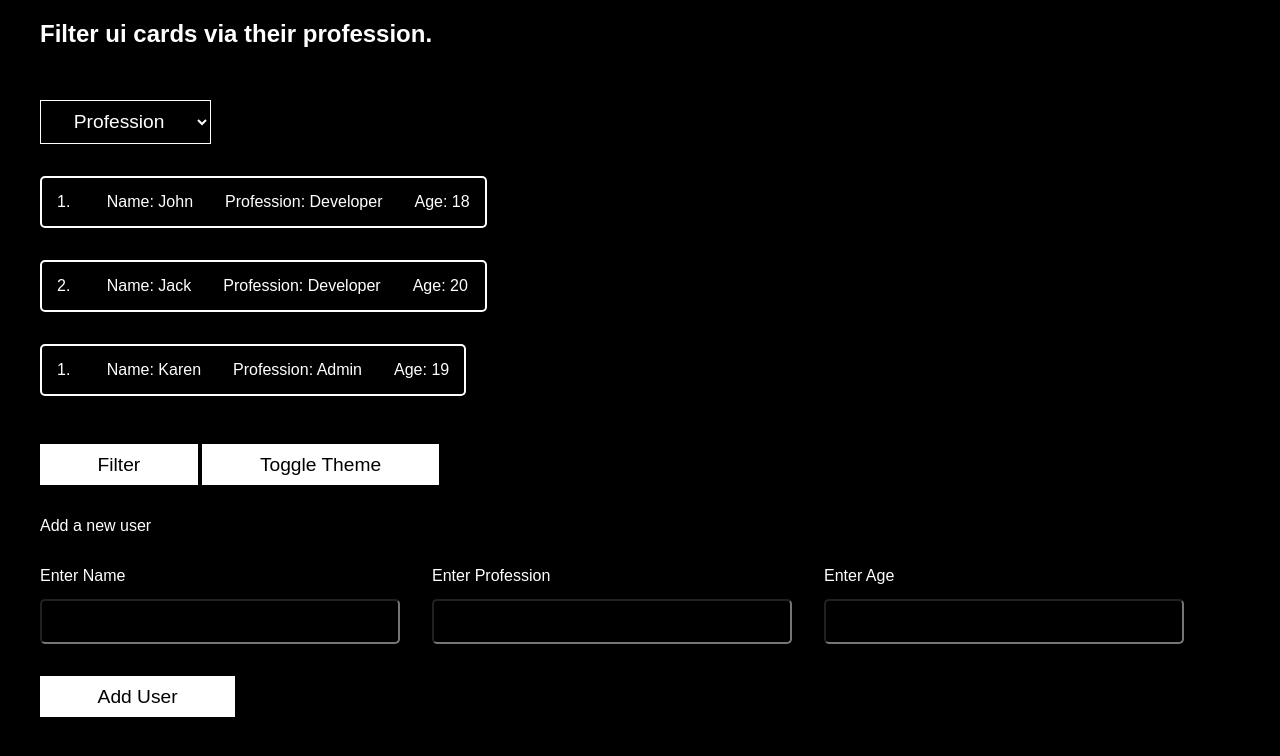
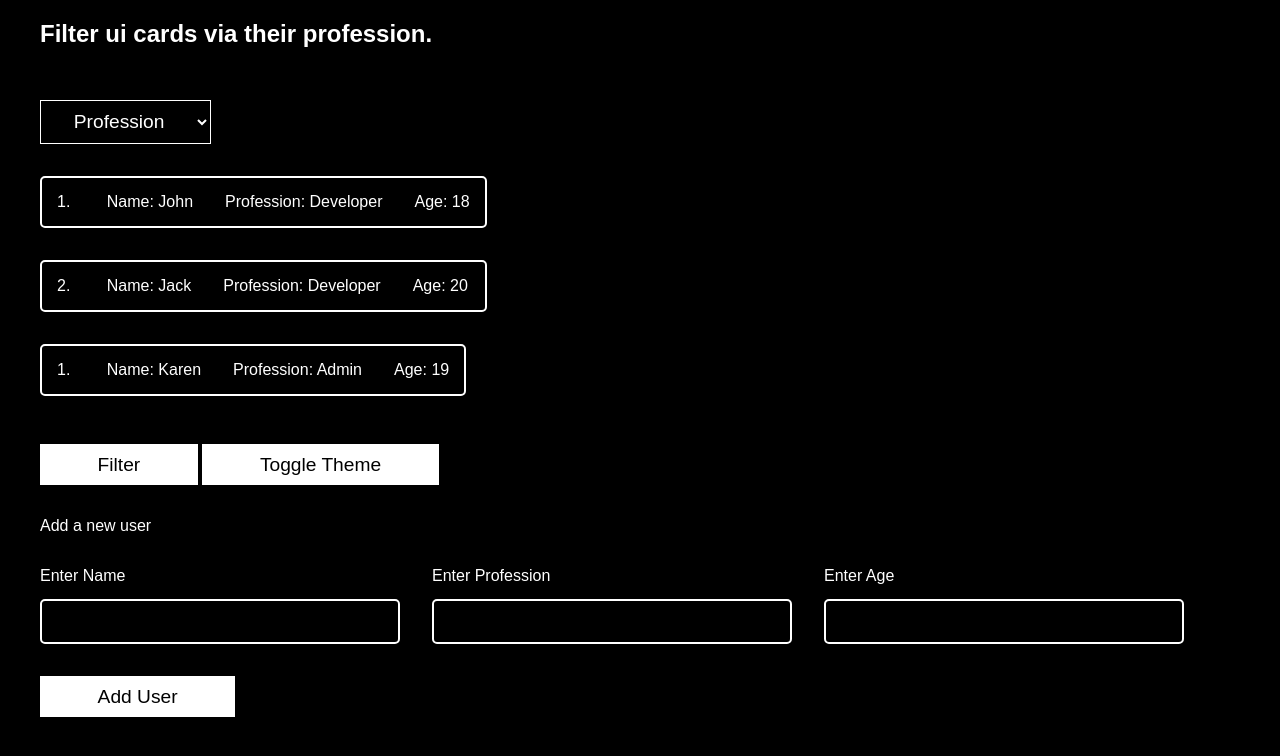
Before and after one commit to FrOz3nFir3/employees-filter, a plain HTML site: page index.html in a window 1280 px wide. Drawn offline with Linux system fonts and the light colour scheme.

Commit message:
making inputs required and added border

```diff
--- a/index.html
+++ b/index.html
@@ -29,17 +29,17 @@
     <form>
       <div>
         <label for="name">Enter Name</label>
-        <input type="text" id="name" />
+        <input type="text" id="name" required />
       </div>
 
       <div>
         <label for="profession">Enter Profession</label>
-        <input type="text" id="profession" />
+        <input type="text" id="profession" required />
       </div>
 
       <div>
         <label for="age">Enter Age</label>
-        <input type="number" id="age" />
+        <input type="number" id="age" required />
       </div>
       <button type="submit">Add User</button>
     </form>
--- a/style.css
+++ b/style.css
@@ -96,6 +96,8 @@ input {
   color: var(--fg);
   border-radius: 5px;
   margin-top: 1em;
+
+  border: 2px solid var(--fg);
 }
 
 button:hover {
```
